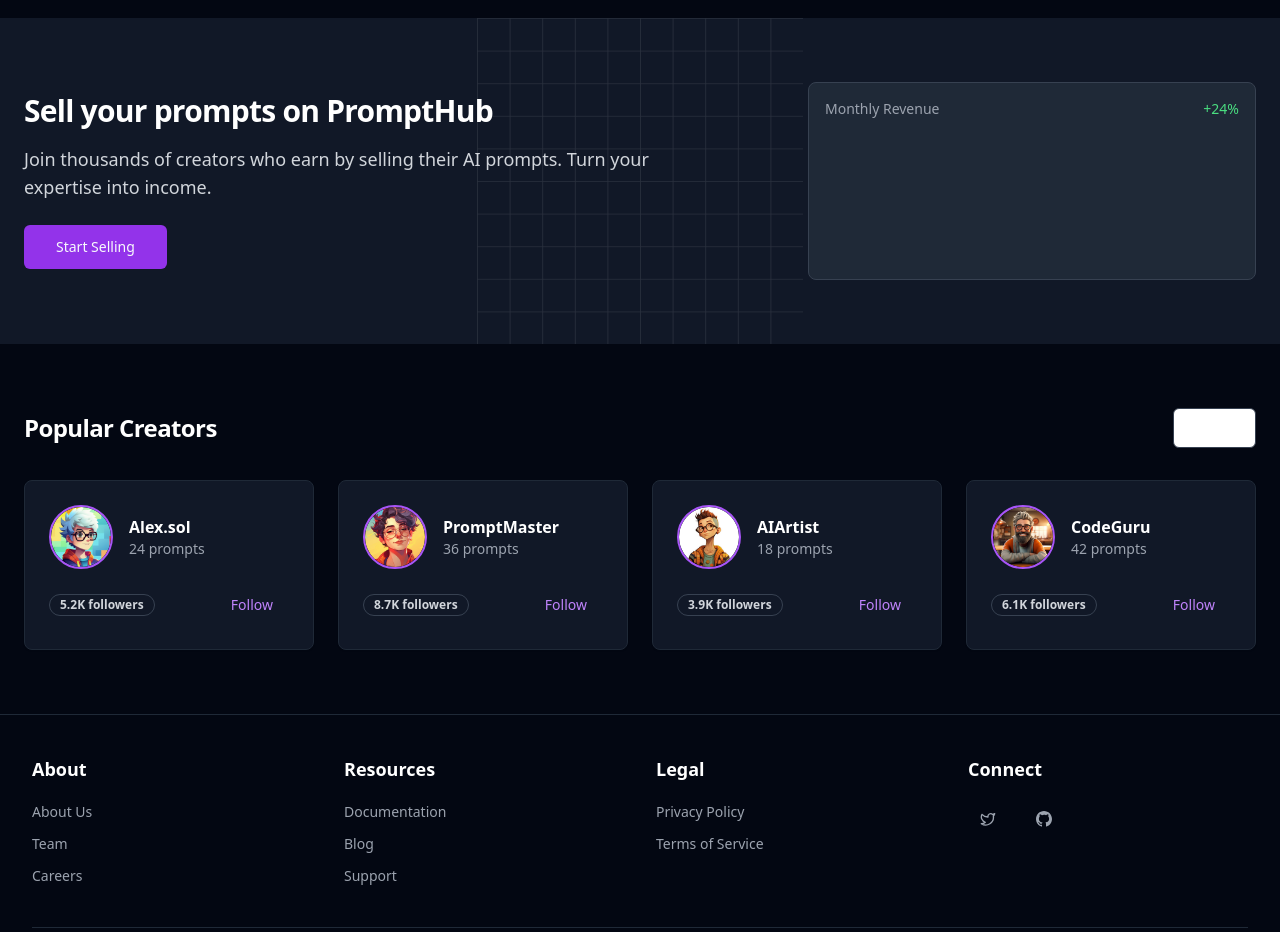
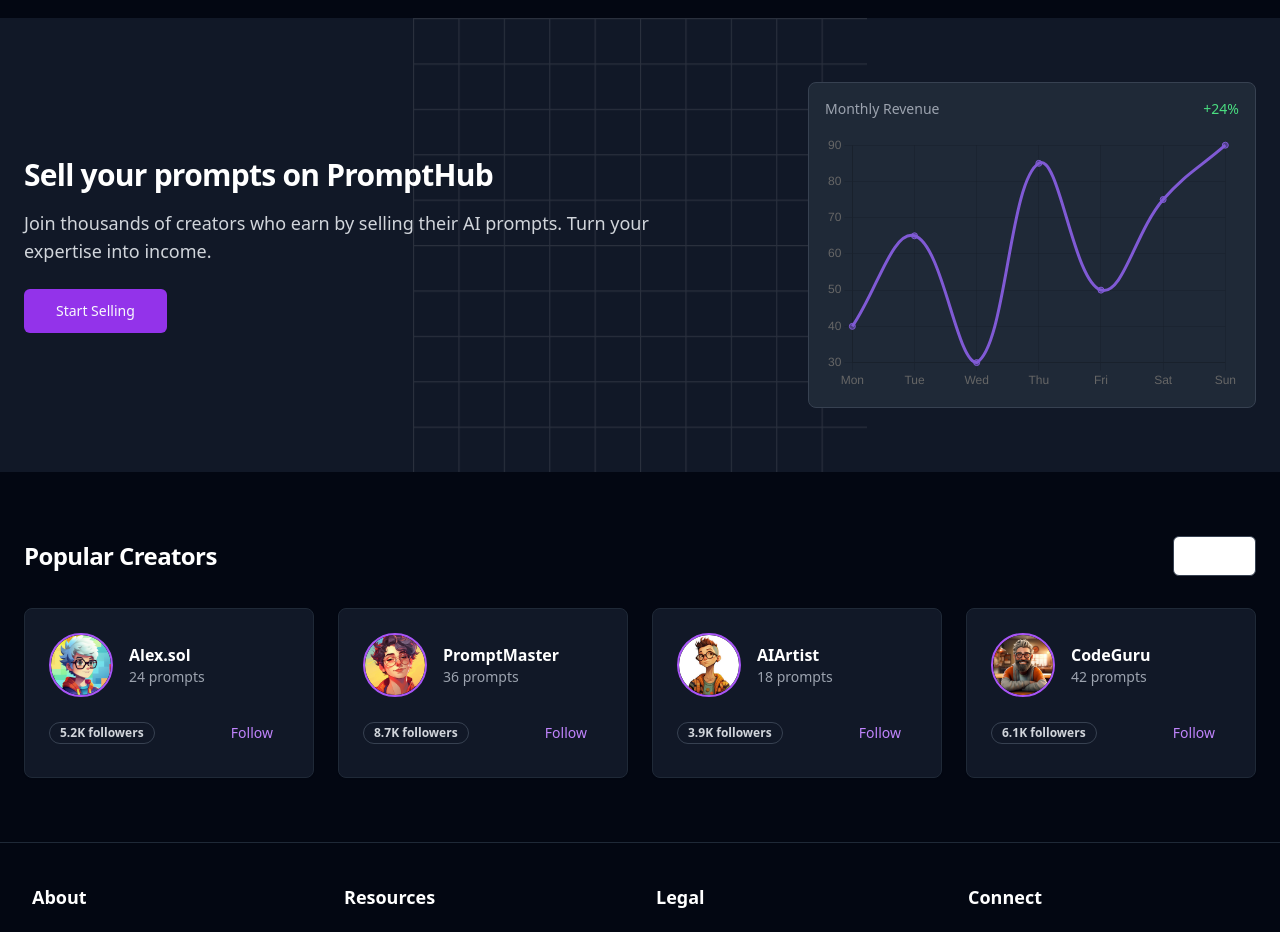
Before and after one commit to OkeyAmy/PromptHash, a Next.js app: page / in a window 1280 px wide. Shown: the part 2060-2992 px from the top of the page. Built offline with nearby package versions, Linux system fonts and the light colour scheme.

Commit message:
Add revenue chart to SellerCTA component and update dependencies

```diff
--- a/components/seller-cta.jsx
+++ b/components/seller-cta.jsx
@@ -1,7 +1,42 @@
+"use client"
 import { Button } from "./ui/button"
 import Link from "next/link"
+import { Line } from "react-chartjs-2"
+import {
+  Chart,
+  CategoryScale,
+  LinearScale,
+  PointElement,
+  LineElement,
+  Tooltip,
+  Legend,
+} from "chart.js"
+
+Chart.register(CategoryScale, LinearScale, PointElement, LineElement, Tooltip, Legend)
 
 export function SellerCTA() {
+  const data = {
+    labels: ["Mon", "Tue", "Wed", "Thu", "Fri", "Sat", "Sun"],
+    datasets: [
+      {
+        label: "Revenue",
+        data: [40, 65, 30, 85, 50, 75, 90],
+        fill: false,
+        backgroundColor: "rgba(128, 90, 213, 0.5)",
+        borderColor: "rgba(128, 90, 213, 1)",
+        tension: 0.4,
+      },
+    ],
+  }
+
+  const options = {
+    responsive: true,
+    maintainAspectRatio: false,
+    plugins: {
+      legend: { display: false },
+    },
+  }
+
   return (
     <section className="py-16 px-6 bg-gray-900 relative overflow-hidden">
       <div className="absolute inset-0 opacity-10">
@@ -17,7 +52,9 @@ export function SellerCTA() {
       <div className="mx-auto max-w-7xl relative">
         <div className="flex flex-col md:flex-row items-center justify-between gap-8">
           <div className="max-w-2xl">
-            <h2 className="text-3xl font-bold tracking-tight text-white mb-4">Sell your prompts on PromptHub</h2>
+            <h2 className="text-3xl font-bold tracking-tight text-white mb-4">
+              Sell your prompts on PromptHub
+            </h2>
             <p className="text-lg text-gray-300 mb-6">
               Join thousands of creators who earn by selling their AI prompts. Turn your expertise into income.
             </p>
@@ -33,16 +70,8 @@ export function SellerCTA() {
                 <div className="text-sm text-gray-400">Monthly Revenue</div>
                 <div className="text-sm text-green-400">+24%</div>
               </div>
-              <div className="h-32 w-full relative">
-                <div className="absolute bottom-0 left-0 w-full h-full flex items-end">
-                  {[40, 65, 30, 85, 50, 75, 90].map((height, i) => (
-                    <div
-                      key={i}
-                      className="w-1/7 mx-0.5 bg-gradient-to-t from-purple-600 to-blue-500 rounded-t"
-                      style={{ height: `${height}%` }}
-                    />
-                  ))}
-                </div>
+              <div className="h-64 w-full relative">
+                <Line data={data} options={options} />
               </div>
             </div>
           </div>
--- a/package.json
+++ b/package.json
@@ -40,6 +40,7 @@
     "@types/react": "latest",
     "@types/react-dom": "latest",
     "autoprefixer": "^10.4.20",
+    "chart.js": "^4.4.8",
     "class-variance-authority": "^0.7.1",
     "clsx": "^2.1.1",
     "cmdk": "1.0.4",
@@ -51,6 +52,7 @@
     "next": "14.2.16",
     "next-themes": "^0.4.4",
     "react": "^18",
+    "react-chartjs-2": "^5.3.0",
     "react-day-picker": "8.10.1",
     "react-dom": "^18",
     "react-hook-form": "^7.54.1",
```
Also changed, not shown: 1 other file (tests, documents, lock files or other folders).
